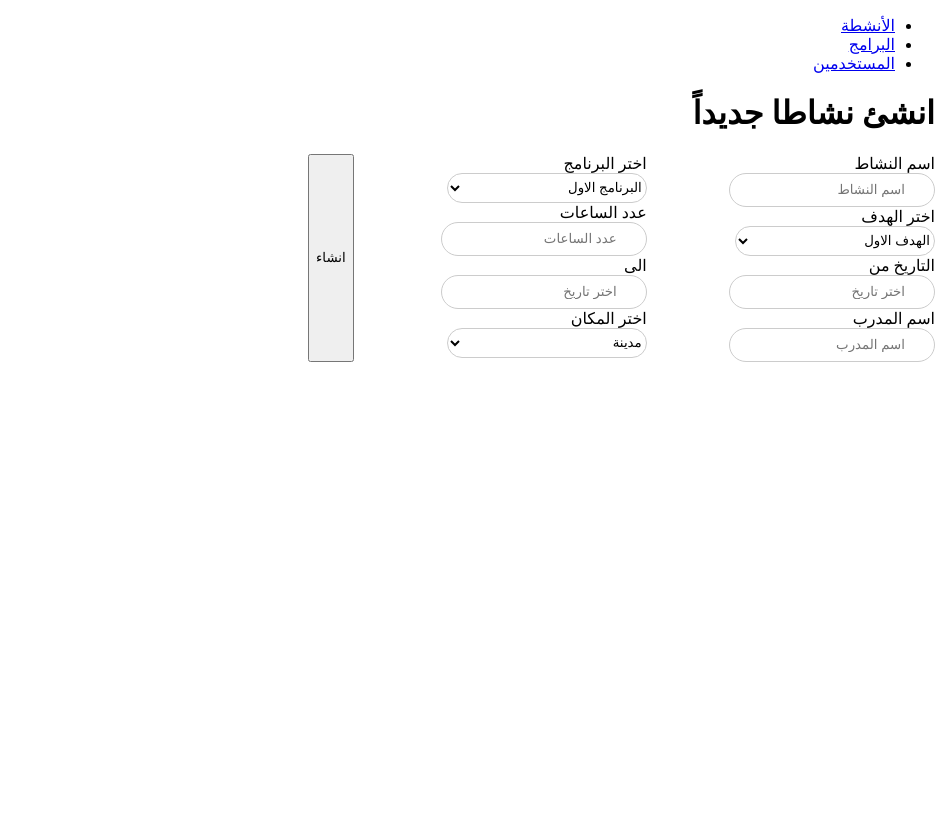
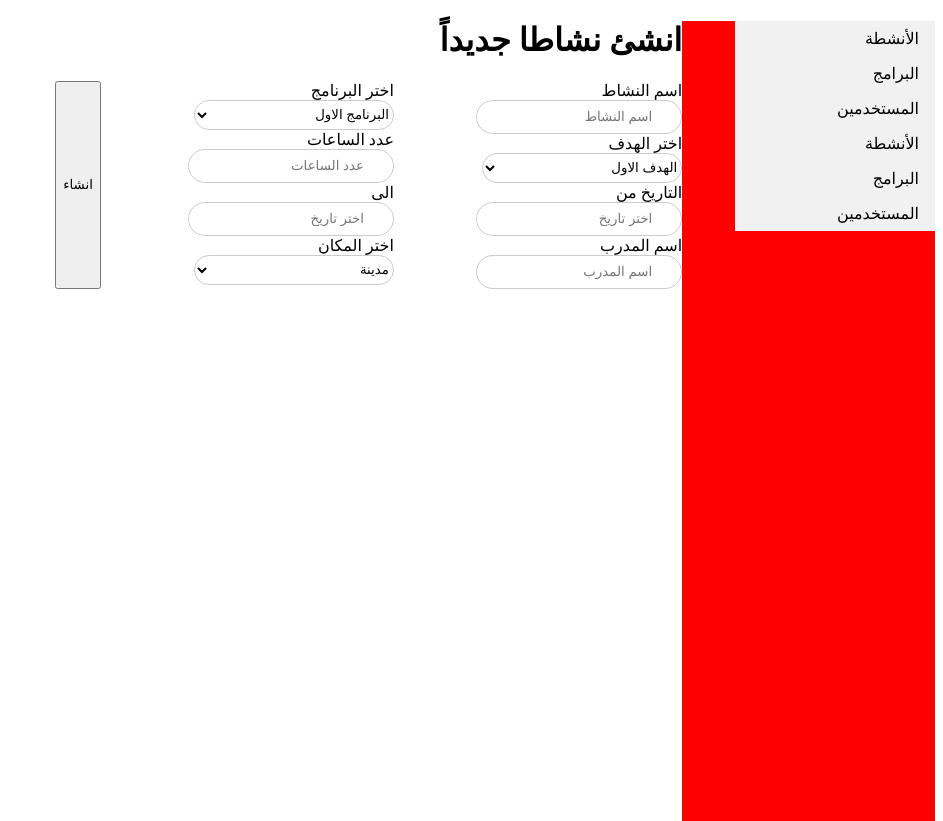
Before and after one commit to FACK1/M-E-Platform, a React (Create React App) app in the folder client/: page /CreateActivity in a window 1280 px wide. Shown: the whole page, without its empty margins (337-1280 px from the left). Before the commit the page ends 800 px from the top, so only its background shows below. Built offline with nearby package versions, Linux system fonts and the light colour scheme; the HTML template or start-up script is replaced by a standard one.

Commit message:
style header component #32

```diff
--- a/client/src/components/Header/index.js
+++ b/client/src/components/Header/index.js
@@ -1,21 +1,20 @@
 import React from 'react';
-import './index.css'
-import {Link} from 'react-router-dom'
-
+import "react-datepicker/dist/react-datepicker.css";
+import {StyledHeader, StyledUl, StyledLi,StyledLink} from './index.style'
 
 
 const Header = () =>{
     return (
-      <div>
-        <ul className="header">
-          <li><Link to="/ViewActivities">الأنشطة</Link></li>
-          <li><Link to="/Programs">البرامج</Link></li>
-          <li><Link to="/contact">المستخدمين</Link></li>
-        </ul>
-        <div className="content">
-
-        </div>
-      </div>
+      <StyledHeader>
+        <StyledUl className="header">
+          <StyledLi><StyledLink to="/ViewActivities">الأنشطة</StyledLink ></StyledLi>
+          <StyledLi><StyledLink  to="/Programs">البرامج</StyledLink ></StyledLi>
+          <StyledLi><StyledLink  to="/contact">المستخدمين</StyledLink ></StyledLi>
+          <StyledLi><StyledLink  to="/objectives">الأنشطة</StyledLink ></StyledLi>
+          <StyledLi><StyledLink  to="/Programs">البرامج</StyledLink ></StyledLi>
+          <StyledLi><StyledLink  to="/contact">المستخدمين</StyledLink ></StyledLi>
+        </StyledUl>
+      </StyledHeader>
     );
   }
 export default Header;
--- /dev/null
+++ b/client/src/components/Header/index.style.js
@@ -0,0 +1,29 @@
+import styled from 'styled-components';
+import {Link} from 'react-router-dom';
+
+export const StyledHeader = styled.div`
+width:20%;
+float:right;
+background-color: red;
+height:100vh;
+margin: 0;
+padding: 0;
+`;
+export const StyledUl = styled.ul`
+list-style-type: none;
+width:100%;
+
+margin: 0;
+padding: 0;
+width: 200px;
+background-color: #f1f1f1;
+`;
+export const StyledLink = styled(Link)`
+display: block;
+color: #000;
+padding: 8px 16px;
+text-decoration: none;
+`;
+export const StyledLi = styled.li`
+
+`;
```
Also changed, not shown: client/src/components/Header/index.css (deleted).
